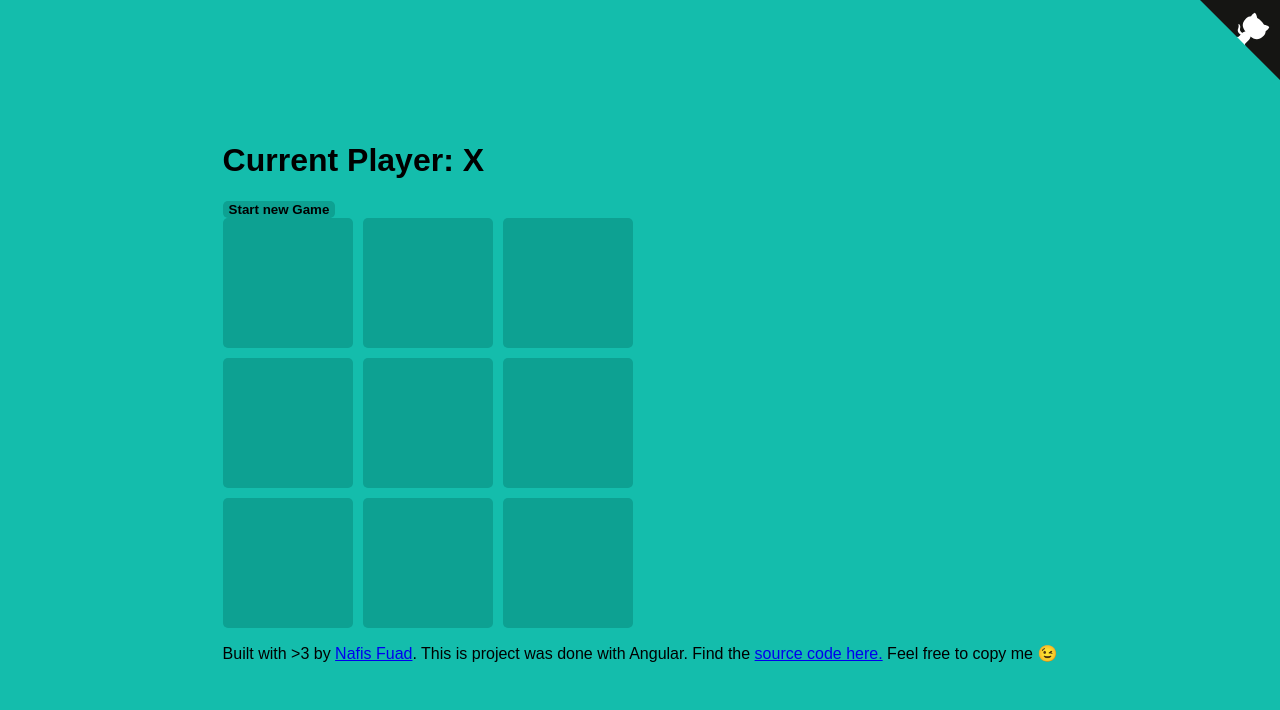
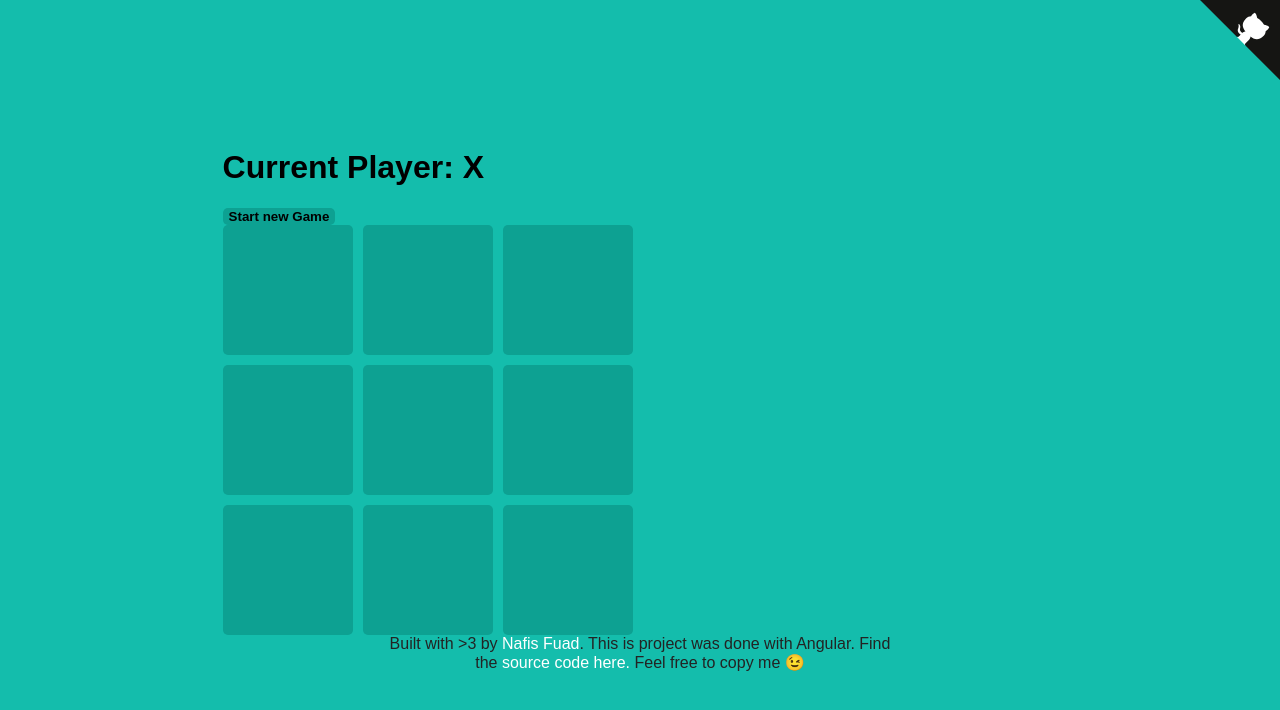
Before and after one commit to nfuad/ng8-tic-tac-toe, an Angular app: page / in a window 1280 px wide. Shown: the top 710 px of the page. Built offline with nearby package versions, Linux system fonts and the light colour scheme.

Commit message:
Add footer styles

```diff
--- a/src/app/app.component.scss
+++ b/src/app/app.component.scss
@@ -0,0 +1,16 @@
+footer {
+  width: 100%;
+
+  p {
+    width: 60%;
+    margin: 0 auto;
+    text-align: center;
+    color: #232323;
+  }
+
+  a {
+    color: white;
+    text-decoration: none;
+    font-size: 16px;
+  }
+}
```
